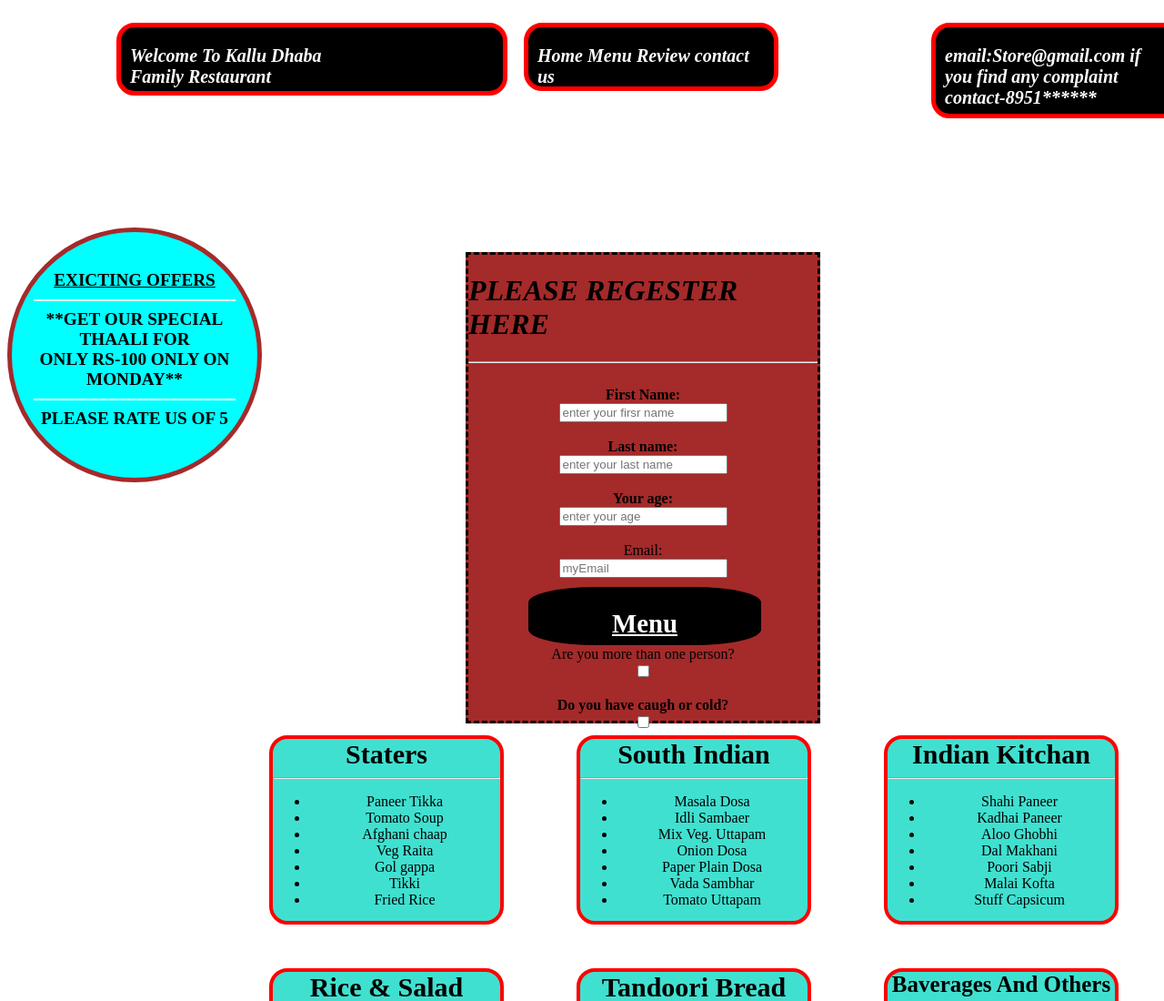
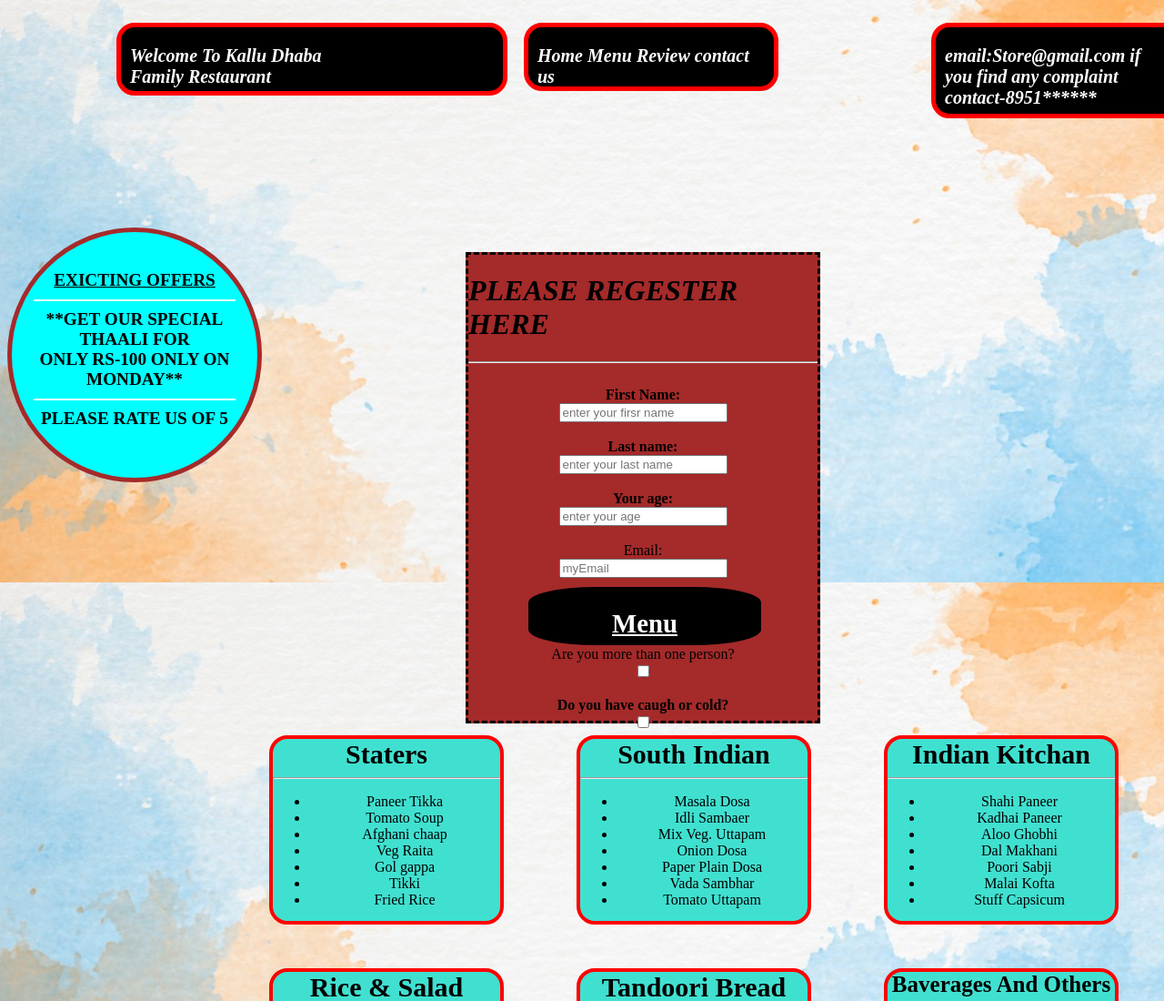
Before and after one commit to govind124/CSS-assessment-02, a plain HTML site: page 01.html in a window 1280 px wide. Shown: the top 1100 px of the page at 91% size. Drawn offline with Linux system fonts and the light colour scheme.

Commit message:
Update assignment 02.css

```diff
--- a/assignment 02.css
+++ b/assignment 02.css
@@ -1,5 +1,5 @@
 body{
-    background-image: url(./WhatsApp\ Image\ 2022-03-04\ at\ 12.12.05\ AM.jpeg);
+    background-image:url(./img01.jpeg)
 }
 .item1{
     display: inline-block;
```
